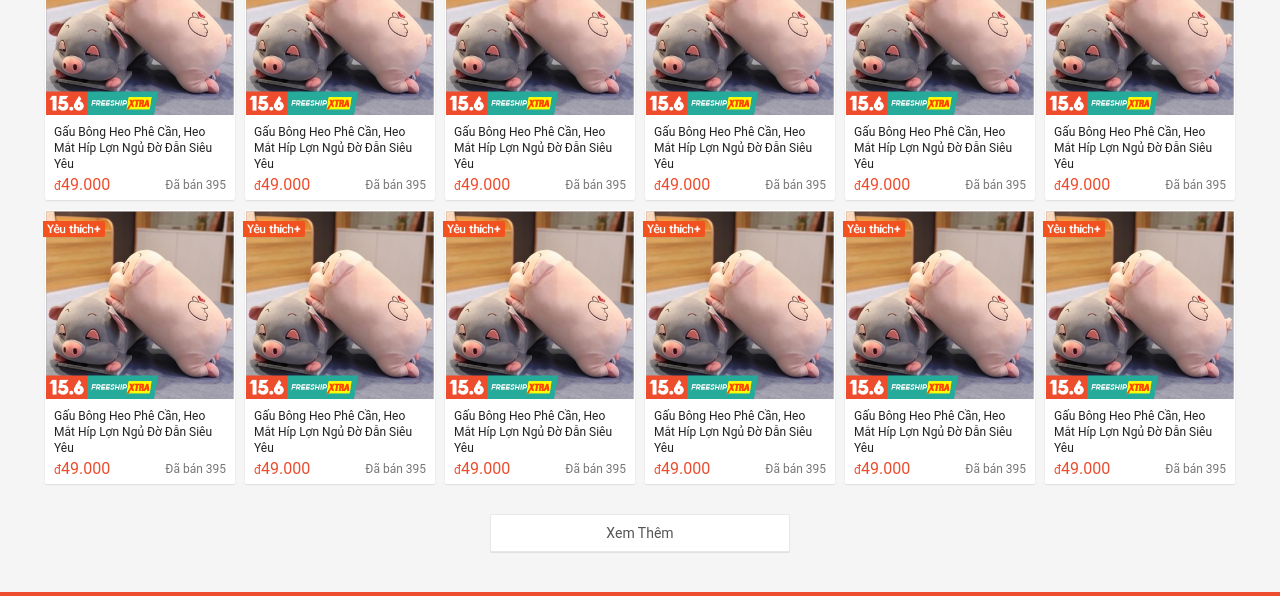
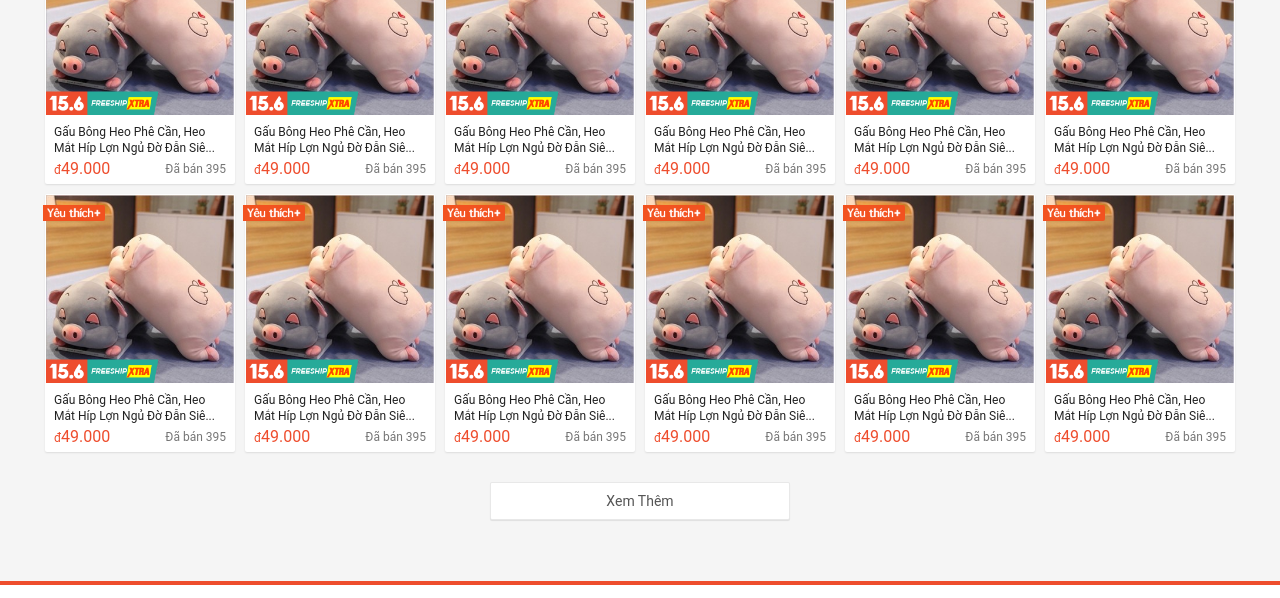
Before and after one commit to DinhLuuQuangPhat/Assigment.github.io, a plain HTML site: page index.html in a window 1280 px wide. Shown: the part 1380-1978 px from the top of the page. Drawn offline with Linux system fonts and the light colour scheme.

Commit message:
Update index.html

```diff
--- a/index.html
+++ b/index.html
@@ -1312,7 +1312,7 @@
                                                                 <div style="pointer-events: none;">
                                                                     <div class="n-CE6j iR+sxV"><img
                                                                             width="invalid-value" height="invalid-value"
-                                                                            alt="Gấu Bông Heo Phê Cần, Heo Mắt Híp Lợn Ngủ Đờ Đẫn Siêu Yêu"
+                                                                            alt="Gấu Bông Heo Phê Cần, Heo Mắt Híp Lợn Ngủ Đờ Đẫn Siê..."
                                                                             class="Vz6gJ3 edy5hG"
                                                                             style="object-fit: contain"
                                                                             src="./images/heo.jpg">
@@ -1334,7 +1334,7 @@
                                                                     <div class="qUEEG4">
                                                                         <div class="hPc1Pf">
                                                                             <div class="vc0PvV AxYdVM">Gấu Bông Heo Phê
-                                                                                Cần, Heo Mắt Híp Lợn Ngủ Đờ Đẫn Siêu Yêu
+                                                                                Cần, Heo Mắt Híp Lợn Ngủ Đờ Đẫn Siê...
                                                                             </div>
                                                                         </div>
                                                                     </div>
@@ -1354,7 +1354,7 @@
                                                                 <div style="pointer-events: none;">
                                                                     <div class="n-CE6j iR+sxV"><img
                                                                             width="invalid-value" height="invalid-value"
-                                                                            alt="Gấu Bông Heo Phê Cần, Heo Mắt Híp Lợn Ngủ Đờ Đẫn Siêu Yêu"
+                                                                            alt="Gấu Bông Heo Phê Cần, Heo Mắt Híp Lợn Ngủ Đờ Đẫn Siê..."
                                                                             class="Vz6gJ3 edy5hG"
                                                                             style="object-fit: contain"
                                                                             src="./images/heo.jpg">
@@ -1376,7 +1376,7 @@
                                                                     <div class="qUEEG4">
                                                                         <div class="hPc1Pf">
                                                                             <div class="vc0PvV AxYdVM">Gấu Bông Heo Phê
-                                                                                Cần, Heo Mắt Híp Lợn Ngủ Đờ Đẫn Siêu Yêu
+                                                                                Cần, Heo Mắt Híp Lợn Ngủ Đờ Đẫn Siê...
                                                                             </div>
                                                                         </div>
                                                                     </div>
@@ -1396,7 +1396,7 @@
                                                                 <div style="pointer-events: none;">
                                                                     <div class="n-CE6j iR+sxV"><img
                                                                             width="invalid-value" height="invalid-value"
-                                                                            alt="Gấu Bông Heo Phê Cần, Heo Mắt Híp Lợn Ngủ Đờ Đẫn Siêu Yêu"
+                                                                            alt="Gấu Bông Heo Phê Cần, Heo Mắt Híp Lợn Ngủ Đờ Đẫn Siê..."
                                                                             class="Vz6gJ3 edy5hG"
                                                                             style="object-fit: contain"
                                                                             src="./images/heo.jpg">
@@ -1418,7 +1418,7 @@
                                                                     <div class="qUEEG4">
                                                                         <div class="hPc1Pf">
                                                                             <div class="vc0PvV AxYdVM">Gấu Bông Heo Phê
-                                                                                Cần, Heo Mắt Híp Lợn Ngủ Đờ Đẫn Siêu Yêu
+                                                                                Cần, Heo Mắt Híp Lợn Ngủ Đờ Đẫn Siê...
                                                                             </div>
                                                                         </div>
                                                                     </div>
@@ -1438,7 +1438,7 @@
                                                                 <div style="pointer-events: none;">
                                                                     <div class="n-CE6j iR+sxV"><img
                                                                             width="invalid-value" height="invalid-value"
-                                                                            alt="Gấu Bông Heo Phê Cần, Heo Mắt Híp Lợn Ngủ Đờ Đẫn Siêu Yêu"
+                                                                            alt="Gấu Bông Heo Phê Cần, Heo Mắt Híp Lợn Ngủ Đờ Đẫn Siê..."
                                                                             class="Vz6gJ3 edy5hG"
                                                                             style="object-fit: contain"
                                                                             src="./images/heo.jpg">
@@ -1460,7 +1460,7 @@
                                                                     <div class="qUEEG4">
                                                                         <div class="hPc1Pf">
                                                                             <div class="vc0PvV AxYdVM">Gấu Bông Heo Phê
-                                                                                Cần, Heo Mắt Híp Lợn Ngủ Đờ Đẫn Siêu Yêu
+                                                                                Cần, Heo Mắt Híp Lợn Ngủ Đờ Đẫn Siê...
                                                                             </div>
                                                                         </div>
                                                                     </div>
@@ -1480,7 +1480,7 @@
                                                                 <div style="pointer-events: none;">
                                                                     <div class="n-CE6j iR+sxV"><img
                                                                             width="invalid-value" height="invalid-value"
-                                                                            alt="Gấu Bông Heo Phê Cần, Heo Mắt Híp Lợn Ngủ Đờ Đẫn Siêu Yêu"
+                                                                            alt="Gấu Bông Heo Phê Cần, Heo Mắt Híp Lợn Ngủ Đờ Đẫn Siê..."
                                                                             class="Vz6gJ3 edy5hG"
                                                                             style="object-fit: contain"
                                                                             src="./images/heo.jpg">
@@ -1502,7 +1502,7 @@
                                                                     <div class="qUEEG4">
                                                                         <div class="hPc1Pf">
                                                                             <div class="vc0PvV AxYdVM">Gấu Bông Heo Phê
-                                                                                Cần, Heo Mắt Híp Lợn Ngủ Đờ Đẫn Siêu Yêu
+                                                                                Cần, Heo Mắt Híp Lợn Ngủ Đờ Đẫn Siê...
                                                                             </div>
                                                                         </div>
                                                                     </div>
@@ -1522,7 +1522,7 @@
                                                                 <div style="pointer-events: none;">
                                                                     <div class="n-CE6j iR+sxV"><img
                                                                             width="invalid-value" height="invalid-value"
-                                                                            alt="Gấu Bông Heo Phê Cần, Heo Mắt Híp Lợn Ngủ Đờ Đẫn Siêu Yêu"
+                                                                            alt="Gấu Bông Heo Phê Cần, Heo Mắt Híp Lợn Ngủ Đờ Đẫn Siê..."
                                                                             class="Vz6gJ3 edy5hG"
                                                                             style="object-fit: contain"
                                                                             src="./images/heo.jpg">
@@ -1544,7 +1544,7 @@
                                                                     <div class="qUEEG4">
                                                                         <div class="hPc1Pf">
                                                                             <div class="vc0PvV AxYdVM">Gấu Bông Heo Phê
-                                                                                Cần, Heo Mắt Híp Lợn Ngủ Đờ Đẫn Siêu Yêu
+                                                                                Cần, Heo Mắt Híp Lợn Ngủ Đờ Đẫn Siê...
                                                                             </div>
                                                                         </div>
                                                                     </div>
@@ -1564,7 +1564,7 @@
                                                                 <div style="pointer-events: none;">
                                                                     <div class="n-CE6j iR+sxV"><img
                                                                             width="invalid-value" height="invalid-value"
-                                                                            alt="Gấu Bông Heo Phê Cần, Heo Mắt Híp Lợn Ngủ Đờ Đẫn Siêu Yêu"
+                                                                            alt="Gấu Bông Heo Phê Cần, Heo Mắt Híp Lợn Ngủ Đờ Đẫn Siê..."
                                                                             class="Vz6gJ3 edy5hG"
                                                                             style="object-fit: contain"
                                                                             src="./images/heo.jpg">
@@ -1586,7 +1586,7 @@
                                                                     <div class="qUEEG4">
                                                                         <div class="hPc1Pf">
                                                                             <div class="vc0PvV AxYdVM">Gấu Bông Heo Phê
-                                                                                Cần, Heo Mắt Híp Lợn Ngủ Đờ Đẫn Siêu Yêu
+                                                                                Cần, Heo Mắt Híp Lợn Ngủ Đờ Đẫn Siê...
                                                                             </div>
                                                                         </div>
                                                                     </div>
@@ -1606,7 +1606,7 @@
                                                                 <div style="pointer-events: none;">
                                                                     <div class="n-CE6j iR+sxV"><img
                                                                             width="invalid-value" height="invalid-value"
-                                                                            alt="Gấu Bông Heo Phê Cần, Heo Mắt Híp Lợn Ngủ Đờ Đẫn Siêu Yêu"
+                                                                            alt="Gấu Bông Heo Phê Cần, Heo Mắt Híp Lợn Ngủ Đờ Đẫn Siê..."
                                                                             class="Vz6gJ3 edy5hG"
                                                                             style="object-fit: contain"
                                                                             src="./images/heo.jpg">
@@ -1628,7 +1628,7 @@
                                                                     <div class="qUEEG4">
                                                                         <div class="hPc1Pf">
                                                                             <div class="vc0PvV AxYdVM">Gấu Bông Heo Phê
-                                                                                Cần, Heo Mắt Híp Lợn Ngủ Đờ Đẫn Siêu Yêu
+                                                                                Cần, Heo Mắt Híp Lợn Ngủ Đờ Đẫn Siê...
                                                                             </div>
                                                                         </div>
                                                                     </div>
@@ -1648,7 +1648,7 @@
                                                                 <div style="pointer-events: none;">
                                                                     <div class="n-CE6j iR+sxV"><img
                                                                             width="invalid-value" height="invalid-value"
-                                                                            alt="Gấu Bông Heo Phê Cần, Heo Mắt Híp Lợn Ngủ Đờ Đẫn Siêu Yêu"
+                                                                            alt="Gấu Bông Heo Phê Cần, Heo Mắt Híp Lợn Ngủ Đờ Đẫn Siê..."
                                                                             class="Vz6gJ3 edy5hG"
                                                                             style="object-fit: contain"
                                                                             src="./images/heo.jpg">
@@ -1670,7 +1670,7 @@
                                                                     <div class="qUEEG4">
                                                                         <div class="hPc1Pf">
                                                                             <div class="vc0PvV AxYdVM">Gấu Bông Heo Phê
-                                                                                Cần, Heo Mắt Híp Lợn Ngủ Đờ Đẫn Siêu Yêu
+                                                                                Cần, Heo Mắt Híp Lợn Ngủ Đờ Đẫn Siê...
                                                                             </div>
                                                                         </div>
                                                                     </div>
@@ -1690,7 +1690,7 @@
                                                                 <div style="pointer-events: none;">
                                                                     <div class="n-CE6j iR+sxV"><img
                                                                             width="invalid-value" height="invalid-value"
-                                                                            alt="Gấu Bông Heo Phê Cần, Heo Mắt Híp Lợn Ngủ Đờ Đẫn Siêu Yêu"
+                                                                            alt="Gấu Bông Heo Phê Cần, Heo Mắt Híp Lợn Ngủ Đờ Đẫn Siê..."
                                                                             class="Vz6gJ3 edy5hG"
                                                                             style="object-fit: contain"
                                                                             src="./images/heo.jpg">
@@ -1712,7 +1712,7 @@
                                                                     <div class="qUEEG4">
                                                                         <div class="hPc1Pf">
                                                                             <div class="vc0PvV AxYdVM">Gấu Bông Heo Phê
-                                                                                Cần, Heo Mắt Híp Lợn Ngủ Đờ Đẫn Siêu Yêu
+                                                                                Cần, Heo Mắt Híp Lợn Ngủ Đờ Đẫn Siê...
                                                                             </div>
                                                                         </div>
                                                                     </div>
@@ -1732,7 +1732,7 @@
                                                                 <div style="pointer-events: none;">
                                                                     <div class="n-CE6j iR+sxV"><img
                                                                             width="invalid-value" height="invalid-value"
-                                                                            alt="Gấu Bông Heo Phê Cần, Heo Mắt Híp Lợn Ngủ Đờ Đẫn Siêu Yêu"
+                                                                            alt="Gấu Bông Heo Phê Cần, Heo Mắt Híp Lợn Ngủ Đờ Đẫn Siê..."
                                                                             class="Vz6gJ3 edy5hG"
                                                                             style="object-fit: contain"
                                                                             src="./images/heo.jpg">
@@ -1754,7 +1754,7 @@
                                                                     <div class="qUEEG4">
                                                                         <div class="hPc1Pf">
                                                                             <div class="vc0PvV AxYdVM">Gấu Bông Heo Phê
-                                                                                Cần, Heo Mắt Híp Lợn Ngủ Đờ Đẫn Siêu Yêu
+                                                                                Cần, Heo Mắt Híp Lợn Ngủ Đờ Đẫn Siê...
                                                                             </div>
                                                                         </div>
                                                                     </div>
@@ -1774,7 +1774,7 @@
                                                                 <div style="pointer-events: none;">
                                                                     <div class="n-CE6j iR+sxV"><img
                                                                             width="invalid-value" height="invalid-value"
-                                                                            alt="Gấu Bông Heo Phê Cần, Heo Mắt Híp Lợn Ngủ Đờ Đẫn Siêu Yêu"
+                                                                            alt="Gấu Bông Heo Phê Cần, Heo Mắt Híp Lợn Ngủ Đờ Đẫn Siê..."
                                                                             class="Vz6gJ3 edy5hG"
                                                                             style="object-fit: contain"
                                                                             src="./images/heo.jpg">
@@ -1796,7 +1796,7 @@
                                                                     <div class="qUEEG4">
                                                                         <div class="hPc1Pf">
                                                                             <div class="vc0PvV AxYdVM">Gấu Bông Heo Phê
-                                                                                Cần, Heo Mắt Híp Lợn Ngủ Đờ Đẫn Siêu Yêu
+                                                                                Cần, Heo Mắt Híp Lợn Ngủ Đờ Đẫn Siê...
                                                                             </div>
                                                                         </div>
                                                                     </div>
```
